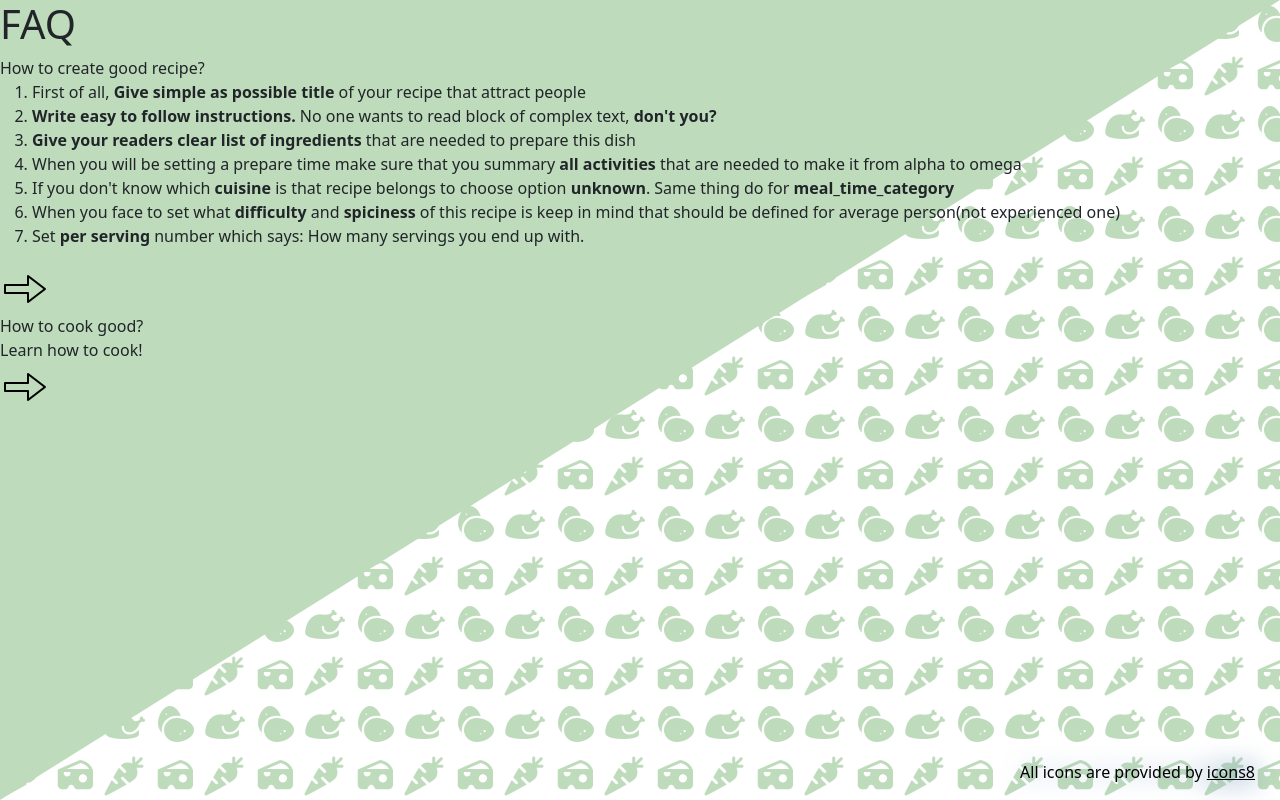
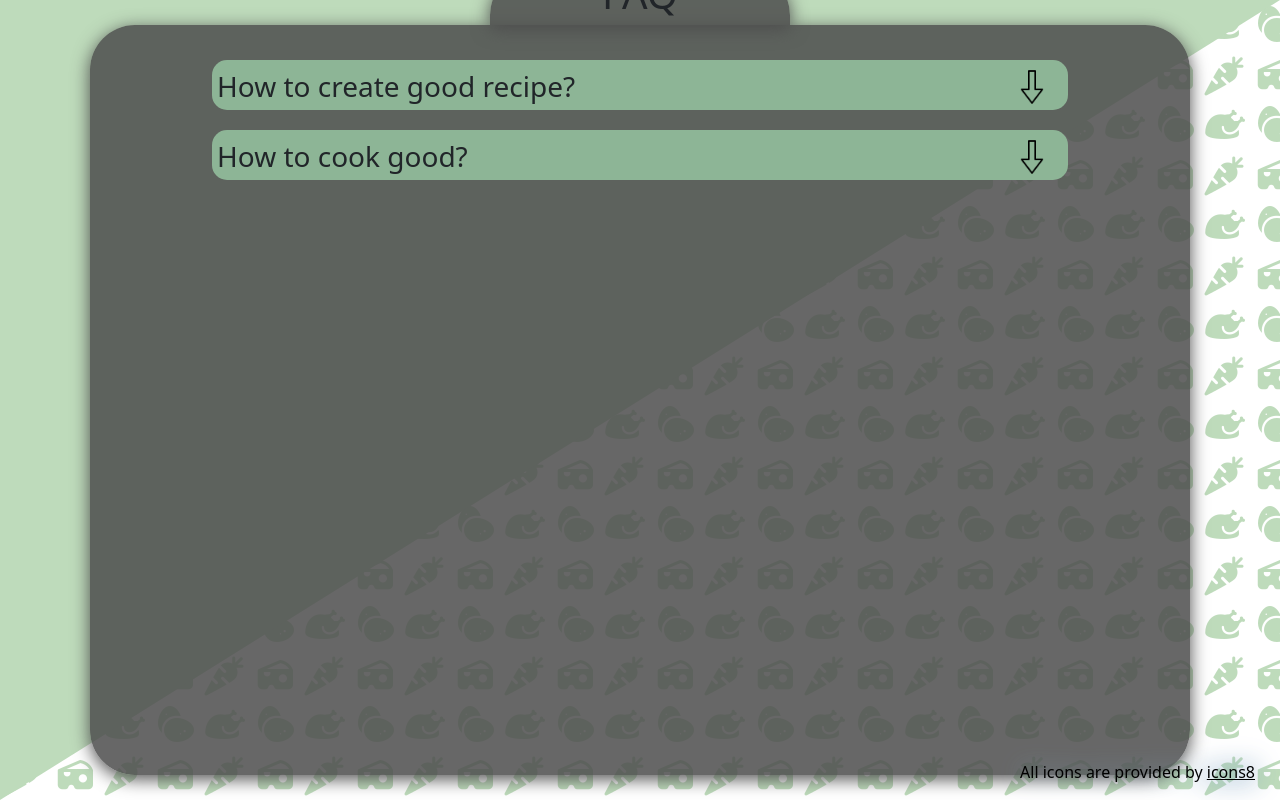
Before and after one commit to DarekKarasiewicz/Idea-Meal, a Django app: page /help in a window 1280 px wide. Run offline with Django 4.2, Linux system fonts and the light colour scheme; the visitor is signed in with stand-in values (Sample User, id 1); style sheets or scripts are compiled from the project's sources; some libraries are stand-ins or nearby versions.

Commit message:
added missing class after merge part 2

```diff
--- a/polls/static/css/main.scss
+++ b/polls/static/css/main.scss
@@ -2432,3 +2432,220 @@
   background-color: darkgrey;
   outline: 1px solid slategrey;
 }
+
+.help_holder{
+  height: 750px;
+  width: 1100px;
+  position: absolute;
+  top: 50%;
+  left: 50%;
+  transform: translate(-50%, -50%);
+  border-radius: 45px;
+  box-shadow: 0px 4px 18px #4d4d4d;
+  background: rgba(77, 77, 77, .85);
+  padding: 15px;
+
+  #page_title{
+    height: 55px;
+    width: 300px;
+    position: absolute;
+    top: -55px;
+    left: 50%;
+    transform: translate(-50%);
+    border-top-right-radius: 45px;
+    border-top-left-radius: 45px;
+    box-shadow: 0px 4px 18px #4d4d4d;
+    background: var(--idea_opacity_panel);
+    text-align: center;
+  }
+
+  .all_FAQ{
+    height: 720px;
+    display:flex;
+    flex-direction: column;
+    align-items: center;
+    overflow-y: scroll;
+    margin: 0;
+
+    &::-webkit-scrollbar {
+      width: 11px;
+    }
+
+    &::-webkit-scrollbar-track {
+      background: #707070;
+      border-radius: 10px;
+    }
+
+    &::-webkit-scrollbar-thumb {
+      background-color: #4d4d4d;
+      border-radius: 10px;
+      border: 3px none #707070;
+    }
+    div[class^="FAQ_"]{
+      width: 80%;
+      height: 50px;
+      background-color: var(--idea-color-first_plan);
+      padding: 5px;
+      border-radius: 15px;
+      position: relative;
+      transition: .25s;
+      margin-top: 20px;
+
+      .question{
+        display: flex;
+        font-size: 28px;
+        width: 100%;
+        height: 42px;
+        overflow: wrap;
+      }
+
+      .toggle_arrow{
+        position: absolute;
+        height: 40px;
+        left: 800px;
+        bottom: 3px;
+        float: right;
+
+        img{
+          width: 40px;
+          height: 40px;
+          transform: rotate(90deg);
+          cursor:pointer;
+          transition: .25s;
+        }
+      }
+
+      .answear{
+        width: 100%;
+        padding-top: 5px;
+        font-size: 18px;
+        opacity: 0;
+        // transition: opacity .25s;
+      }
+    }
+
+    div[class^="FAQ_"].open{
+      height: auto;
+
+      .question{
+        display: flex;
+        width: 100%;
+        float: left;
+      }
+
+      .toggle_arrow{
+        img{
+          transform: rotate(270deg);
+          transition: .25s;
+        }
+      }
+
+      .answear{
+      opacity: 1;
+      transition: opacity .25s;
+      }
+    }
+  }
+
+}
+
+.contact_holder{
+  height: 750px;
+  width: 700px;
+  position: absolute;
+  top: 50%;
+  left: 50%;
+  transform: translate(-50%, -50%);
+  border-radius: 45px;
+  box-shadow: 0px 4px 18px #4d4d4d;
+  background: rgba(77, 77, 77, .85);
+  padding: 35px;
+  display: flex;
+  justify-content: center;
+
+  #page_title{
+    height: 55px;
+    width: 400px;
+    position: absolute;
+    top: -55px;
+    left: 50%;
+    transform: translate(-50%);
+    border-top-right-radius: 45px;
+    border-top-left-radius: 45px;
+    box-shadow: 0px 4px 18px #4d4d4d;
+    background: var(--idea_opacity_panel);
+    text-align: center;
+  }
+
+  .contact_form{
+    width: 90%;
+    display:flex;
+    flex-direction: column;
+    input,textarea,select{
+      margin: 0;
+      border: 2px solid var(--idea-color-first_plan);
+    }
+
+
+    label{
+      margin-top: 15px;
+      margin-bottom: 0;
+      font-size: 18px;
+    }
+  }
+
+  .mess_submit{
+    width: 125px;
+    border: none;
+    background: $idea-color2;
+    color: black;
+    padding: 5px;
+    position: absolute;
+    top:85%;
+    left: 50%;
+    transform: translate(-50%);
+
+
+    &:hover{
+      background-color: var(--idea-color-first_plan);
+      cursor: pointer;
+    }
+  }
+}
+
+.succes_holder{
+  height: 750px;
+  width: 700px;
+  position: absolute;
+  top: 50%;
+  left: 50%;
+  transform: translate(-50%, -50%);
+  border-radius: 45px;
+  box-shadow: 0px 4px 18px #4d4d4d;
+  background: rgba(77, 77, 77, .85);
+  padding: 35px;
+  display: flex;
+  justify-content: center;
+
+  #page_title{
+    height: 55px;
+    width: 400px;
+    position: absolute;
+    top: -55px;
+    left: 50%;
+    transform: translate(-50%);
+    border-top-right-radius: 45px;
+    border-top-left-radius: 45px;
+    box-shadow: 0px 4px 18px #4d4d4d;
+    background: var(--idea_opacity_panel);
+    text-align: center;
+  }
+
+  .mess_box{
+    margin-top: 250px;
+
+    #progressBar{
+      border-radius: 5px;
+    }
+  }
+}
```
